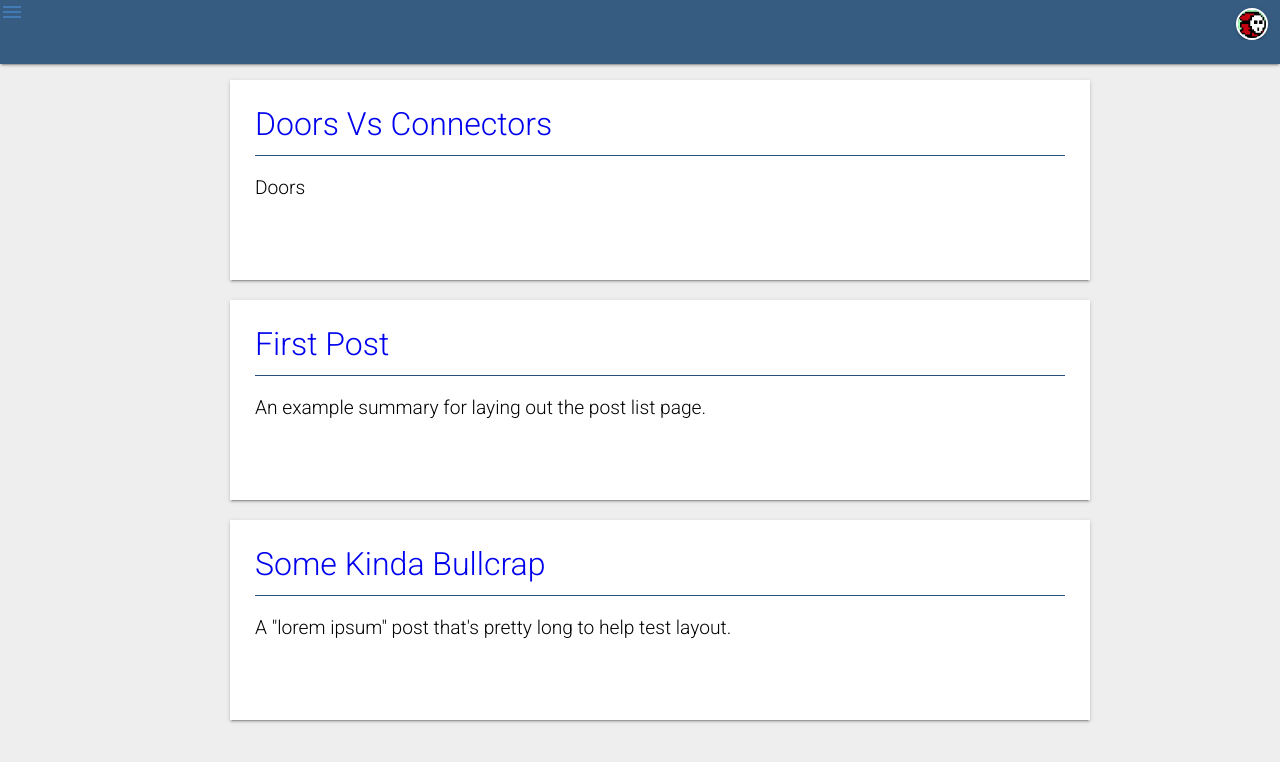
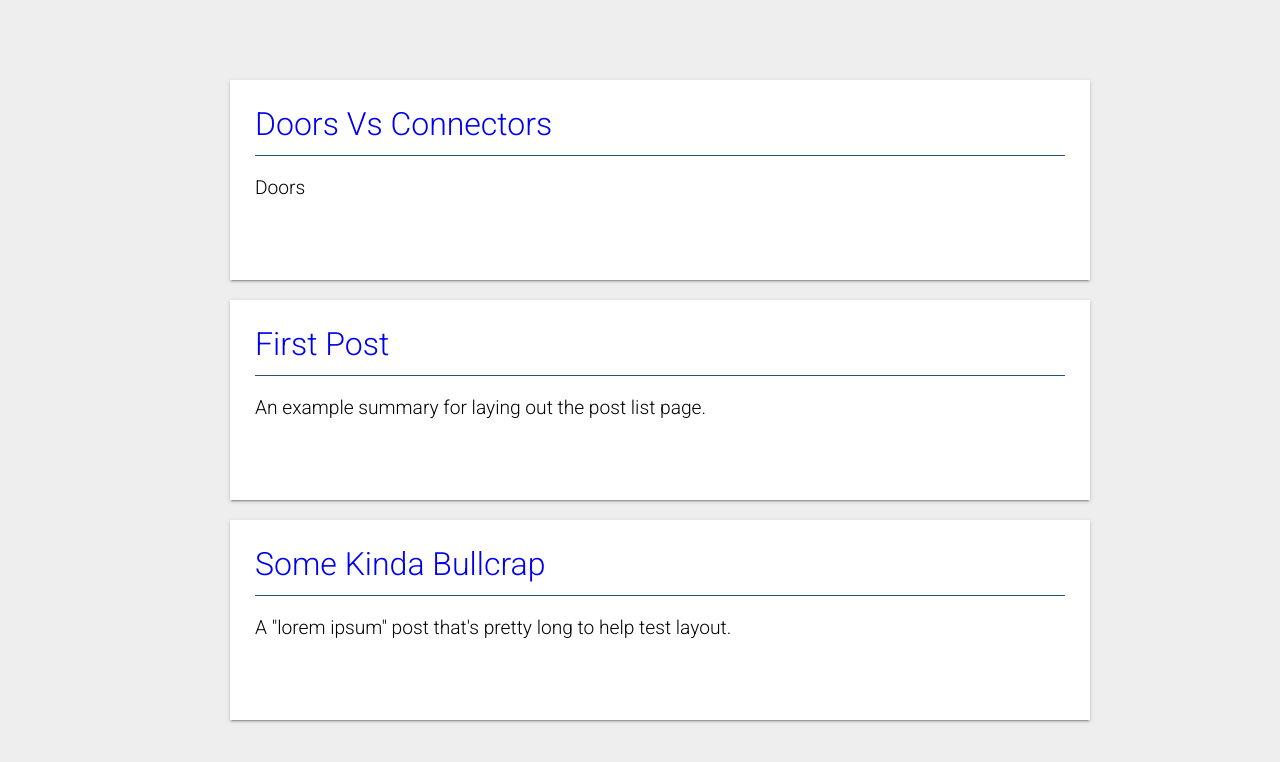
Before and after one commit to malecus/Blog, a Jekyll site: the page built from index.html, in a window 1280 px wide. Shown: the top 762 px of the page. Built offline with Jekyll 4.4.1, drawn with Linux system fonts in a browser that asks for light colours.

Commit message:
Experimenting with ditching the header bar

```diff
--- a/_layouts/default.html
+++ b/_layouts/default.html
@@ -12,7 +12,7 @@
 </head>
 
 <body>
-  {% include header.html %}
+  <!-- {% include header.html %} -->
   {{ content }}
 </body>
 
--- a/_layouts/post.html
+++ b/_layouts/post.html
@@ -1,6 +1,7 @@
 ---
 layout: default
 ---
+
 <div class="header-background-container shadow">
   <div class="title-container center">
     <h1 class="post-title">{{ page.title }}</h1>
```
